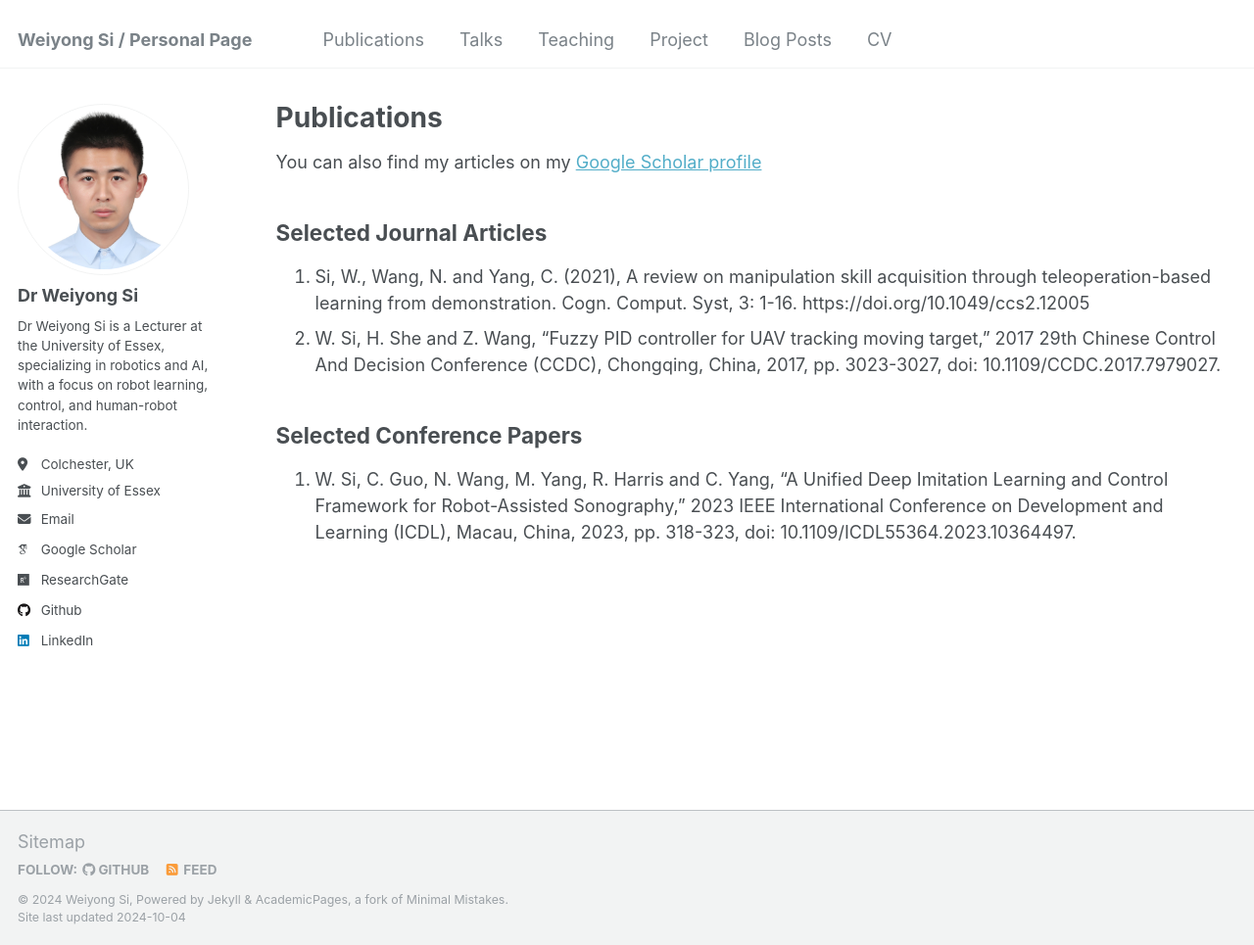
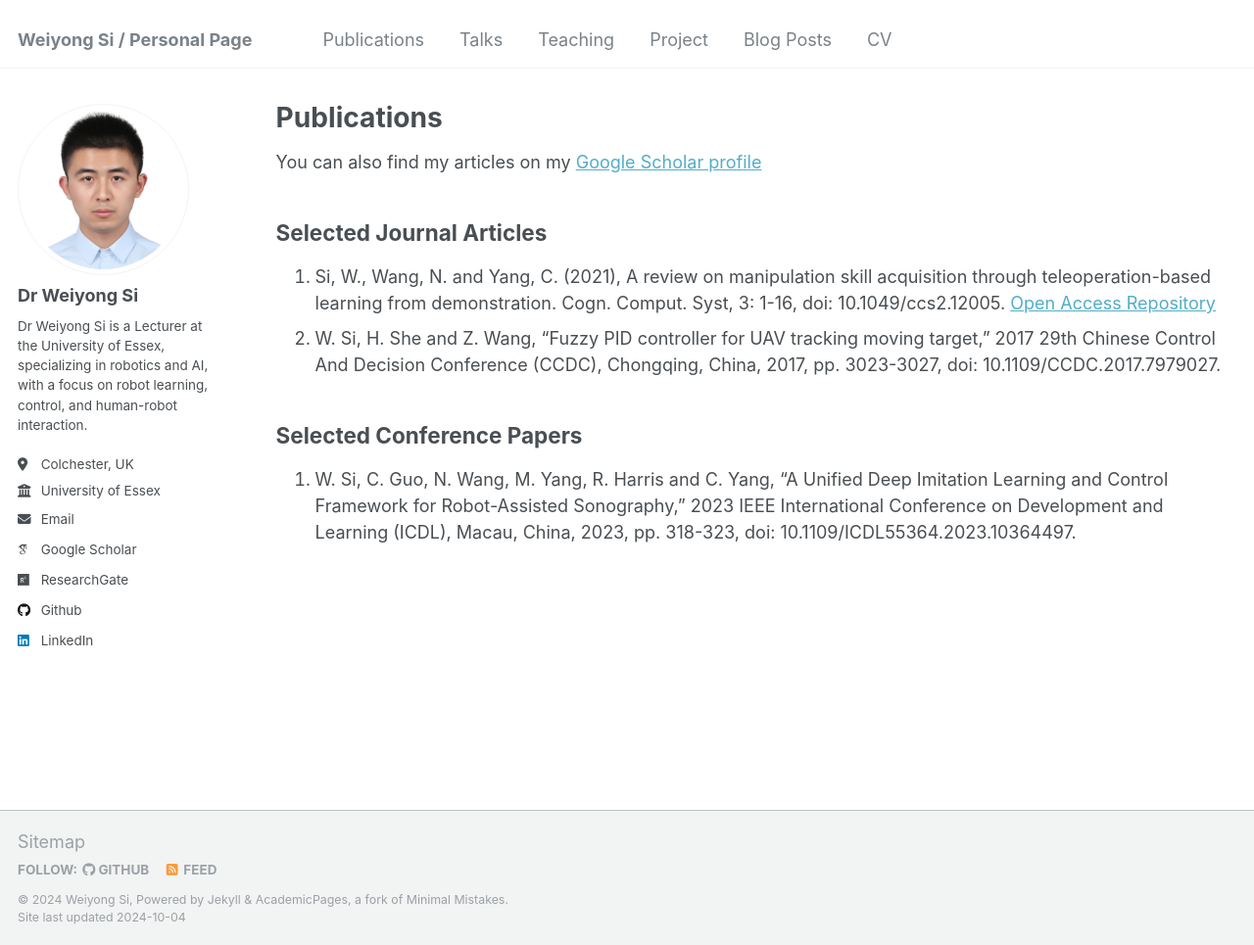
Before and after one commit to siweiyong/siweiyong.github.io, a Jekyll site: the page built from _pages/publications.md, in a window 1280 px wide and 965 px high. Shown: the whole window at 98% size. Built offline with Jekyll 4.4.1, drawn with Linux system fonts in a browser that asks for light colours; some web fonts are replaced.

Commit message:
Update portfolio

```diff
--- a/_pages/publications.md
+++ b/_pages/publications.md
@@ -12,7 +12,7 @@ author_profile: true
 {% include base_path %}
 
 ## Selected Journal Articles
-1. Si, W., Wang, N. and Yang, C. (2021), A review on manipulation skill acquisition through teleoperation-based learning from demonstration. Cogn. Comput. Syst, 3: 1-16. https://doi.org/10.1049/ccs2.12005
+1. Si, W., Wang, N. and Yang, C. (2021), A review on manipulation skill acquisition through teleoperation-based learning from demonstration. Cogn. Comput. Syst, 3: 1-16, doi: 10.1049/ccs2.12005. [Open Access Repository](https://repository.essex.ac.uk/36611/)
 2. W. Si, H. She and Z. Wang, "Fuzzy PID controller for UAV tracking moving target," 2017 29th Chinese Control And Decision Conference (CCDC), Chongqing, China, 2017, pp. 3023-3027, doi: 10.1109/CCDC.2017.7979027.
 
 
```
